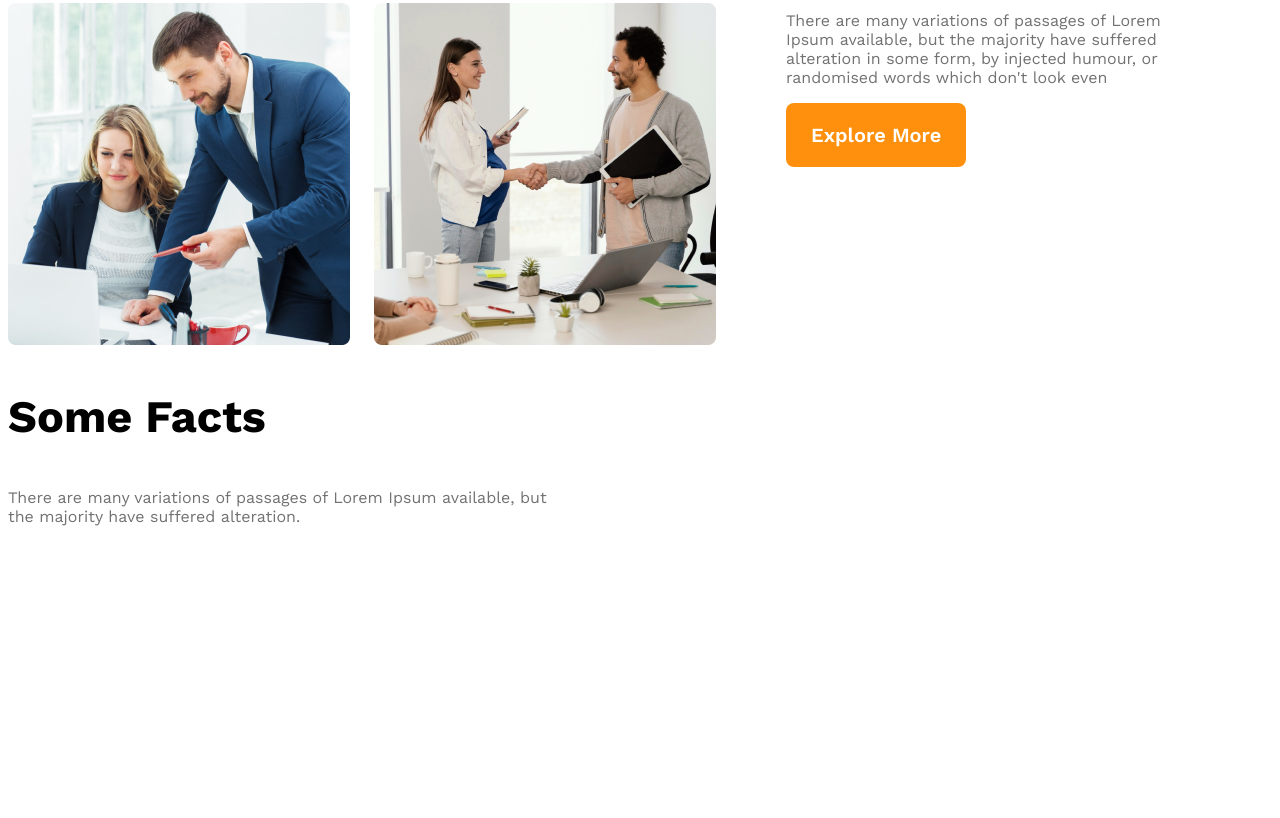
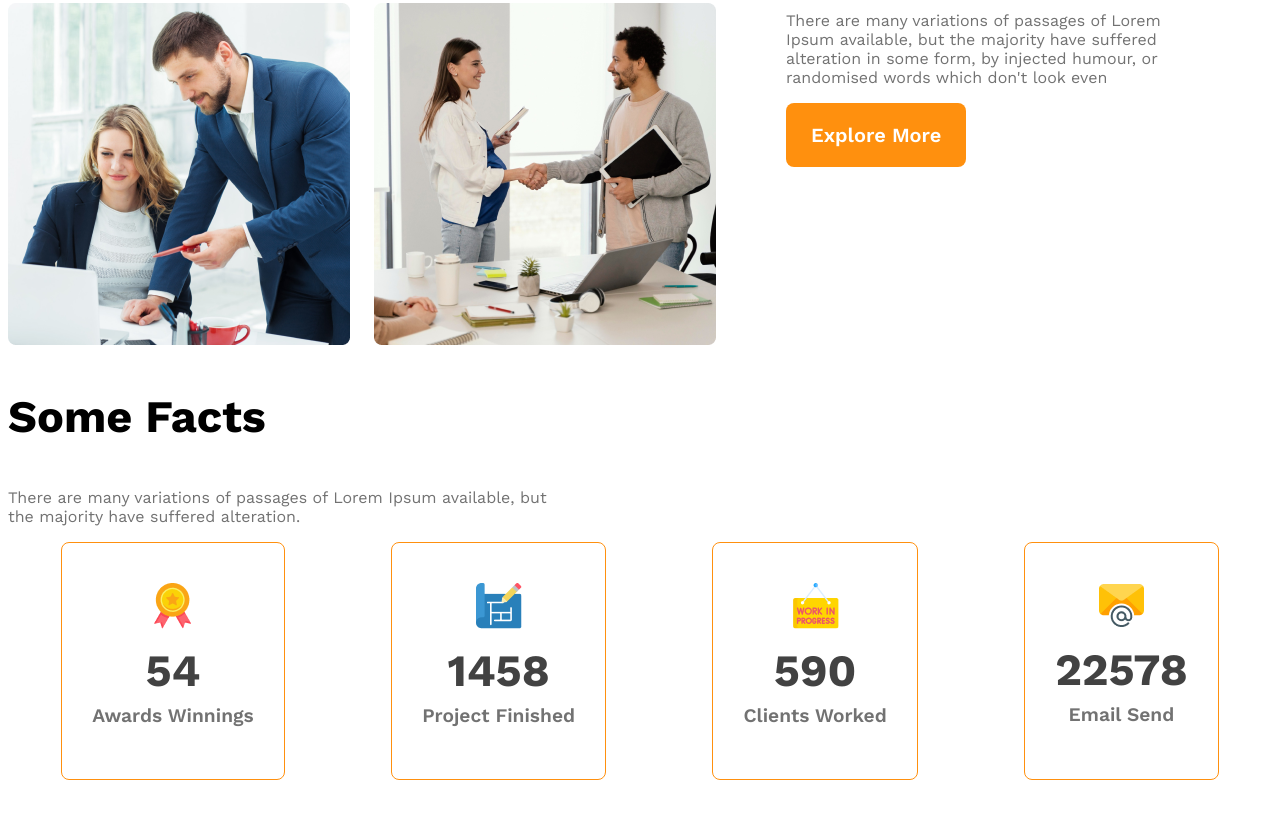
Before and after one commit to mainulbinalif/g3-architects-website-project, a plain HTML site: page index.html in a window 1280 px wide. Shown: the part 1444-2262 px from the top of the page. Before the commit the page ends 2040 px from the top, so only its background shows below. Drawn offline with nearby package versions, Linux system fonts and the light colour scheme.

Commit message:
finished facts section

```diff
--- a/index.html
+++ b/index.html
@@ -49,7 +49,29 @@
           <!-- Facts section -->
                <section class="facts">
                     <h3 class="facts-title">Some Facts</h3>
-                    <p class="light-gray-description">There are many variations of passages of Lorem Ipsum available, but the majority have suffered alteration.</p>
+                    <p class="light-gray-description facts-para">There are many variations of passages of Lorem Ipsum available, but the majority have suffered alteration.</p>
+                    <div class="facts-card-container">
+                         <div class="card">
+                              <img src="images/icons/ribon.png" alt="">
+                              <h2 class="card-stats">54</h2>
+                              <p class="card-title light-gray-description">Awards Winnings</p>
+                         </div>
+                         <div class="card">
+                              <img src="images/icons/projects.png" alt="">
+                              <h2 class="card-stats">1458</h2>
+                              <p class="card-title light-gray-description">Project Finished</p>
+                         </div>
+                         <div class="card">
+                              <img src="images/icons/customers.png" alt="">
+                              <h2 class="card-stats">590</h2>
+                              <p class="card-title light-gray-description">Clients Worked</p>
+                         </div>
+                         <div class="card">
+                              <img src="images/icons/email.png" alt="">
+                              <h2 class="card-stats">22578</h2>
+                              <p class="card-title light-gray-description">Email Send</p>
+                         </div>
+                    </div>
                </section>
      </main>
 </body>
--- a/styles/architect.css
+++ b/styles/architect.css
@@ -95,6 +95,25 @@ main{
 .facts>p{
      width: 542px;
 }
+.facts-card-container{
+     display: flex;
+     justify-content: space-around;
+}
+.facts-card-container .card{
+     border-radius: 8px;
+     border: 1px solid #FF900E;
+     text-align: center;
+     padding: 40px 30px;
+     line-height: 0.5rem;
+}
+.facts-card-container .card-stats{
+     font-size: 2.8rem;
+     color: #424242;
+}
+.facts-card-container .card-title {
+     font-weight: 600;
+     font-size: 1.2rem;
+}
 
 /* Responsive media queries */
 /* mobile devices */
```
